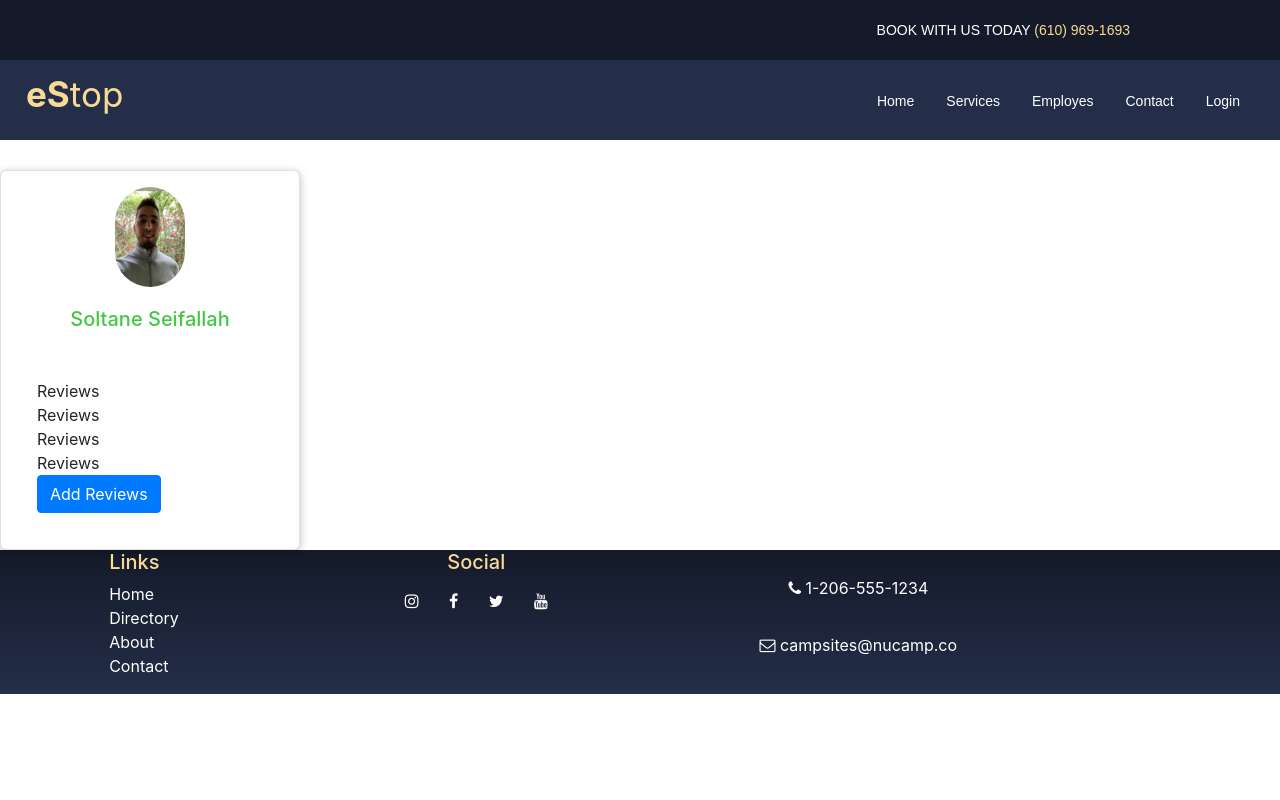
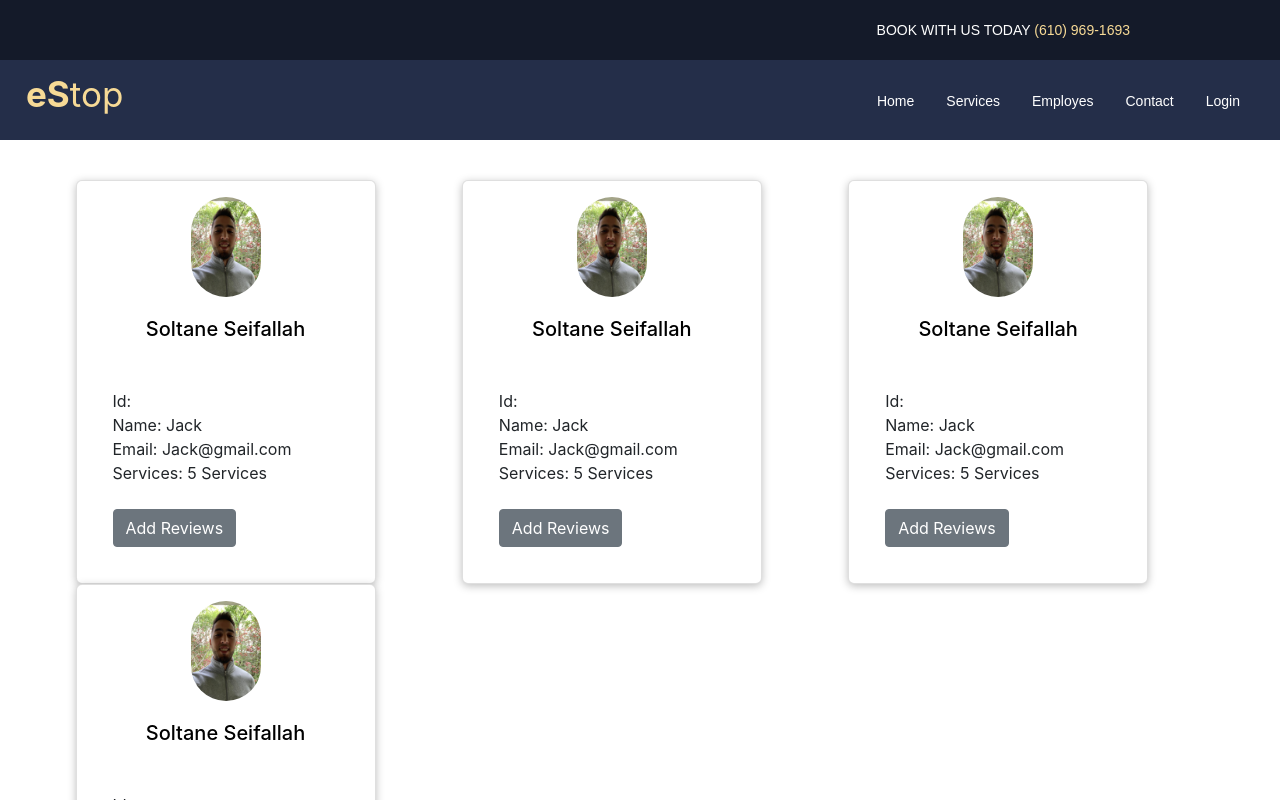
Before and after one commit to mohamed-soltane/Cars-Services, a React (Create React App) app: page /Employes in a window 1280 px wide. Shown: the top 800 px of the page. Built offline with nearby package versions, Linux system fonts and the light colour scheme.

Commit message:
List of Employes

```diff
--- a/src/Components/Employe/Employe.css
+++ b/src/Components/Employe/Employe.css
@@ -21,6 +21,7 @@
 }
 .card-title{
     text-align: center;
+    color: black;
 }
 
 .rating {
--- a/src/Components/Employe/Employe.js
+++ b/src/Components/Employe/Employe.js
@@ -2,7 +2,8 @@ import React from 'react';
 import Seif from '../../Images/seiff.jpg';
 import './Employe.css';
 
-const Employe = () => {
+const Employe = (props) => {
+    const { Id, name, email, services } = props;
     return (
         <div>
             <div className="card" style={{width: '13rem;'}}>
@@ -16,12 +17,12 @@ const Employe = () => {
                         <i className="fas fa-star"></i>
                         <i className="far fa-star"></i>
                     </div>
-                    <p className="card-text mb-0">Reviews</p>
-                    <p className="card-text mb-0">Reviews</p>
-                    <p className="card-text mb-0">Reviews</p>
-                    <p className="card-text mb-0">Reviews</p>
+                    <p className="card-text mb-0">Id: {Id}</p>
+                    <p className="card-text mb-0">Name: {name}</p>
+                    <p className="card-text mb-0">Email: {email}</p>
+                    <p className="card-text mb-0">Services: {services}</p>
 
-                    <button  onClick="{}" className="btn btn-primary" >
+                    <button  onClick="{}" className="btn btn-secondary mt-4" >
                      Add Reviews
                     </button>
                 </div>
--- /dev/null
+++ b/src/Pages/Employes/Employes.css
@@ -0,0 +1,14 @@
+.employes-list {
+
+    margin:  auto;
+    padding: 10px;
+    width: 90%;
+    max-width: 80rem;
+    display: flex;
+
+    flex-wrap: wrap;
+  }
+  .row{
+
+      margin-bottom: 50px;
+  }
--- a/src/Pages/Employes/Employes.js
+++ b/src/Pages/Employes/Employes.js
@@ -1,12 +1,56 @@
-import React from 'react';
+import React, { Component } from 'react';
 import Employe from '../../Components/Employe/Employe';
+import './Employes.css';
 
-const Employes = () => {
-    return (
-        <div>
-        <Employe />
-    </div>
-     );
-}
 
+class Employes extends Component {
+    state = {
+        employes: [
+       {
+         id: 'u1',
+         name: 'Jack',
+         email: 'Jack@gmail.com',
+         services: '5 Services'
+       },
+       {
+        id: 'u1',
+        name: 'Jack',
+        email: 'Jack@gmail.com',
+        services: '5 Services'
+      },
+      {
+        id: 'u1',
+        name: 'Jack',
+        email: 'Jack@gmail.com',
+        services: '5 Services'
+      },
+
+       {
+        id: 'u1',
+        name: 'Jack',
+        email: 'Jack@gmail.com',
+        services: '5 Services'
+      }
+     ]
+     }
+     render() {
+       return(
+         <div className="row">
+
+         <ul className="employes-list">
+           {this.state.employes.map(employe => {
+             return <div className={"col-12  col-md-6 col-lg-4"}><Employe
+                     key={employe.id}
+                     id={employe.id}
+                     name={employe.name}
+                     email={employe.email}
+                     services={employe.services}
+
+               /> </div>
+           })}
+         </ul>
+         </div>
+       );
+     };
+   }
 export default Employes;
```
